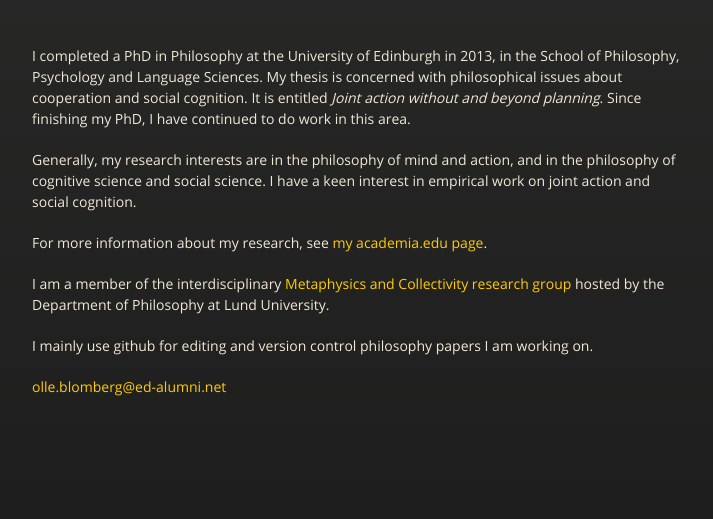
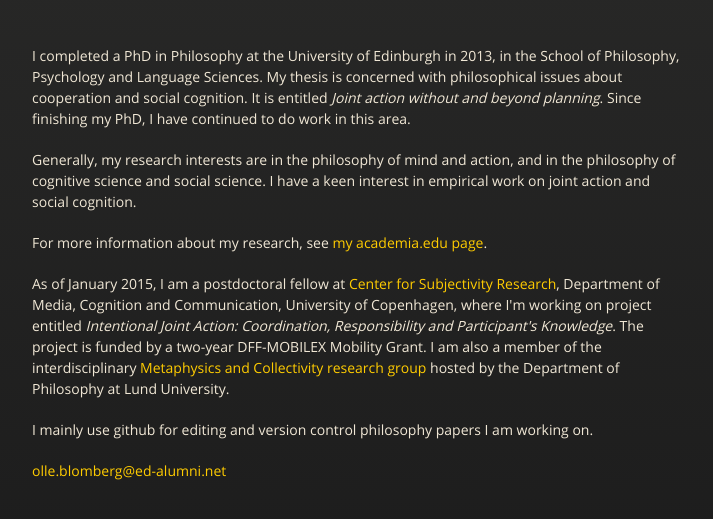
Before and after one commit to OlleB/olleb.github.io, a plain HTML site: page index.html in a window 1280 px wide. Shown: the part 189-708 px from the top of the page, without its empty margins (283-996 px from the left). Drawn offline with nearby package versions, Linux system fonts and the light colour scheme.

Commit message:
Update index.html

```diff
--- a/index.html
+++ b/index.html
@@ -44,7 +44,7 @@
 
 <p>For more information about my research, see <a href="http://edinburgh.academia.edu/OlleBlomberg">my academia.edu page</a>.</p>
 
-<p>I am a member of the interdisciplinary <a href="http://www.fil.lu.se/en/research/research-groups/548">Metaphysics and Collectivity research group</a> hosted by the Department of Philosophy at Lund University.</p>
+<p>As of January 2015, I am a postdoctoral fellow at <a href="http://cfs.ku.dk/">Center for Subjectivity Research</a>, Department of Media, Cognition and Communication, University of Copenhagen, where I'm working on project entitled <em>Intentional Joint Action: Coordination, Responsibility and Participant's Knowledge</em>. The project is funded by a two-year DFF-MOBILEX Mobility Grant. I am also a member of the interdisciplinary <a href="http://www.fil.lu.se/en/research/research-groups/548">Metaphysics and Collectivity research group</a> hosted by the Department of Philosophy at Lund University.</p>
 
 <p>I mainly use github for editing and version control philosophy papers I am working on.</p>
 
```
